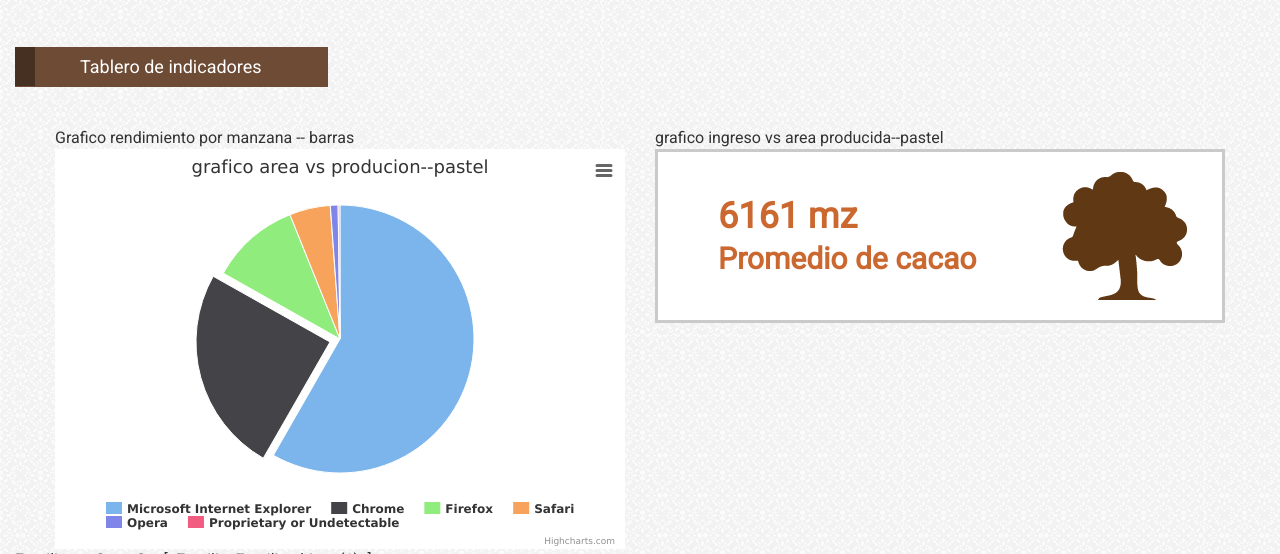
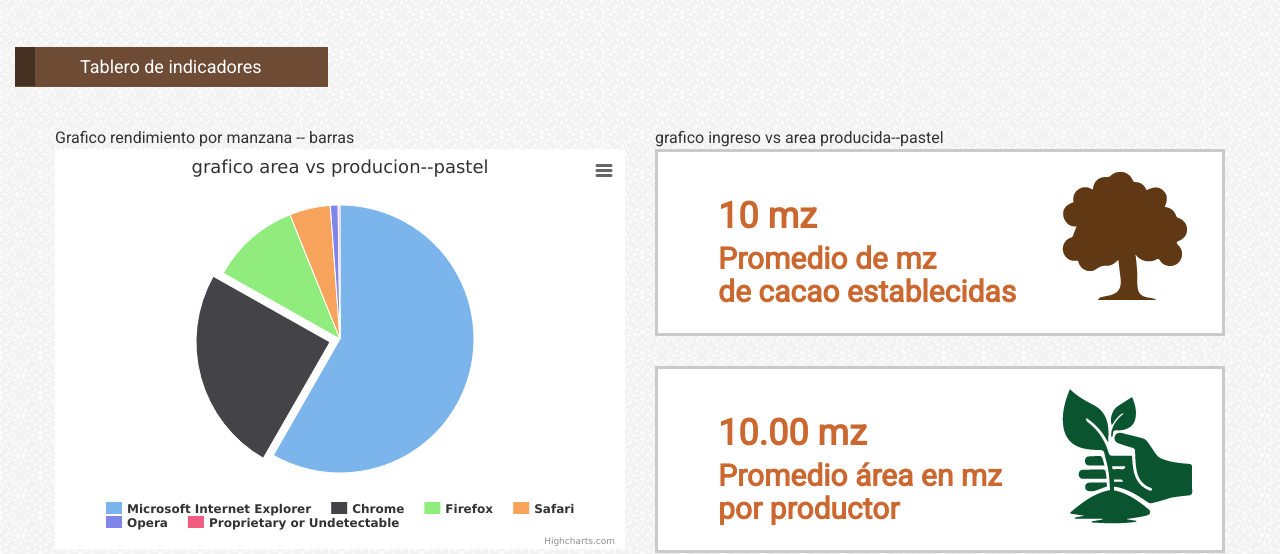
Before and after one commit to ErickMurillo/canicacao, a Django app: template templates/dashboard.html in a window 1280 px wide. Shown: the part 286-840 px from the top of the page. Run offline with Django 3.2, Linux system fonts and the light colour scheme; tables that the repository leaves empty hold one stand-in row (values such as "Sample post"); the template is opened without the code that fills it: values that come from a table or form of the project are taken from there, most other values are stand-ins (such as "Sample title", 1, 10 or a date in 2020); parts of the project's set-up code (start-up, migrations or seed data) failed here and were passed over; some libraries are stand-ins or nearby versions.

Commit message:
mas diseno

```diff
--- a/static_media/css/main.css
+++ b/static_media/css/main.css
@@ -362,17 +362,23 @@ span.select2.select2-container.select2-container--default {
   width: 20px;
   background-color: #453021;
 }
-.promedio-cacao {
+.promedio-cacao,
+.promedio-cultivo {
   background-color: #fff;
   border: 3px solid #cacaca;
   padding: 20px 20px 20px 60px;
 }
 .promedio-cacao h1,
-.promedio-cacao h2 {
+.promedio-cultivo h1,
+.promedio-cacao h2,
+.promedio-cultivo h2 {
   color: #cb6830;
   font-weight: bold;
   margin-bottom: 5px;
   margin-top: 5px;
+}
+.promedio-cultivo {
+  margin-top: 30px;
 }
 .texto-indicador {
   margin-top: 20px;
--- a/static_media/css/main.styl
+++ b/static_media/css/main.styl
@@ -394,7 +394,7 @@ span.select2.select2-container.select2-container--default
 		height 39px
 		width 20px
 		background-color cafe
-.promedio-cacao
+.promedio-cacao, .promedio-cultivo
 	background-color blanco
 	border 3px solid #cacaca
 	padding 20px 20px 20px 60px
@@ -403,6 +403,10 @@ span.select2.select2-container.select2-container--default
 		font-weight bold
 		margin-bottom 5px
 		margin-top 5px
+
+.promedio-cultivo
+	margin-top 30px
+
 .texto-indicador
 	margin-top 20px
 
--- a/templates/dashboard.html
+++ b/templates/dashboard.html
@@ -164,8 +164,8 @@ $(function () {
            <div class="promedio-cacao">
                <div class="row">
                    <div class="col-md-8 col-lg-8 texto-indicador">
-                       <h1>6161 mz </h1>
-                       <h2>Promedio de cacao</h2>
+                       <h1>{{avg_cacao}} mz </h1>
+                       <h2>Promedio de mz <br>de cacao establecidas</h2>
                    </div>
                    <div class="col-md-4 col-lg-4">
                        <img src="/static/img/arbol-01.png" alt="">
@@ -173,7 +173,15 @@ $(function () {
                </div>
            </div>
            <div class="promedio-cultivo">
-
+                <div class="row">
+                   <div class="col-md-8 col-lg-8 texto-indicador">
+                       <h1>{{avg_area_productor|floatformat:2}} mz </h1>
+                       <h2>Promedio área en mz por productor</h2>
+                   </div>
+                   <div class="col-md-4 col-lg-4">
+                       <img src="/static/img/arbolito-01.png" alt="">
+                   </div>
+               </div>
            </div>
         </div>
     </div>
```
